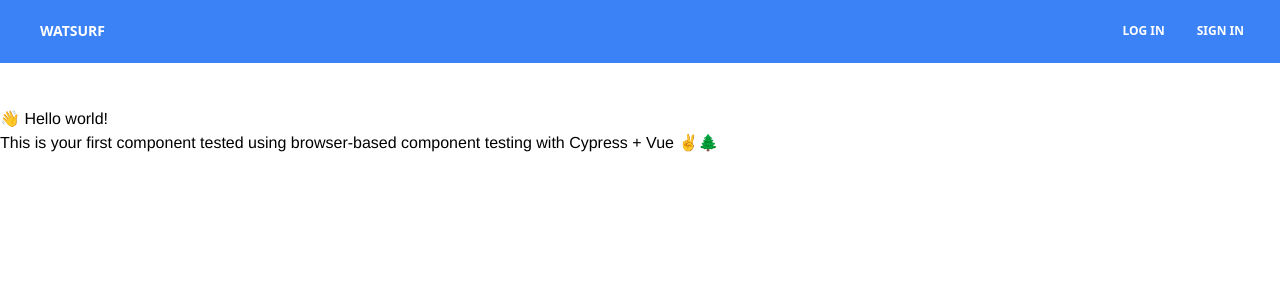
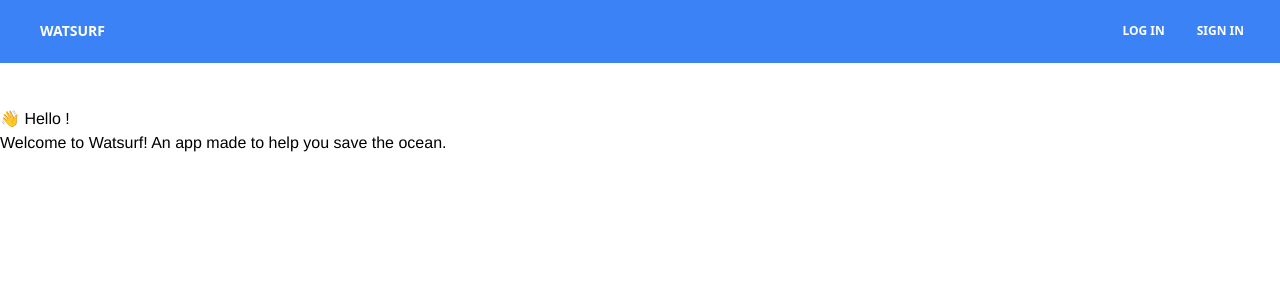
Before and after one commit to Timmy7314/NI2020, a Vue app in the folder watsurf/: page / in a window 1280 px wide. Shown: the top 300 px of the page. Built offline with nearby package versions, Linux system fonts and the light colour scheme; what @tailwindcss/typography would draw is missing.

Commit message:
Edit Home text

```diff
--- a/watsurf/src/components/Home.vue
+++ b/watsurf/src/components/Home.vue
@@ -1,15 +1,12 @@
 <template>
-  <section>
-    <h1 data-testid="title">👋 Hello {{ name }}!</h1>
-    <p>This is your first component tested using browser-based component testing with Cypress + Vue ✌️🌲</p>
+  <section class="min-h-screen">
+    <h1 data-testid="title">👋 Hello !</h1>
+    <p>Welcome to Watsurf! An app made to help you save the ocean.</p>
   </section>
 </template>
 
 <script>
   export default {
-    props: {
-      name: { type: String, default: 'world' }
-    }
   }
 </script>
 
```
